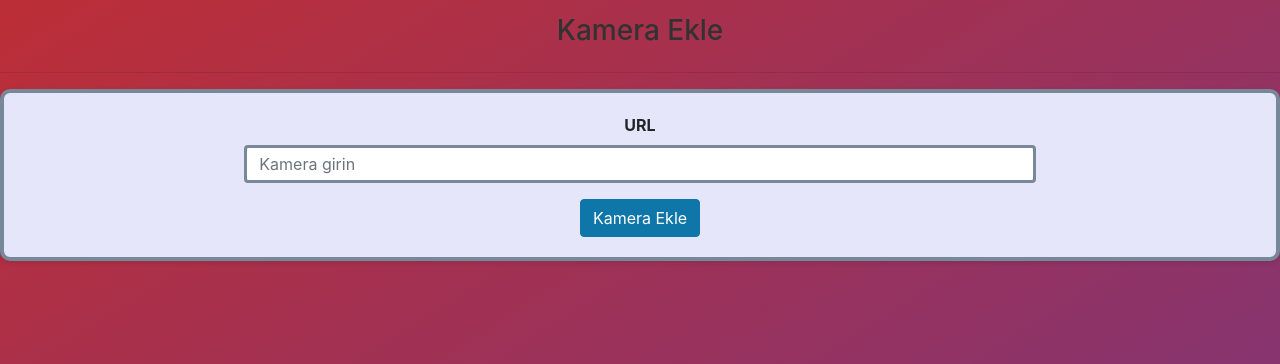
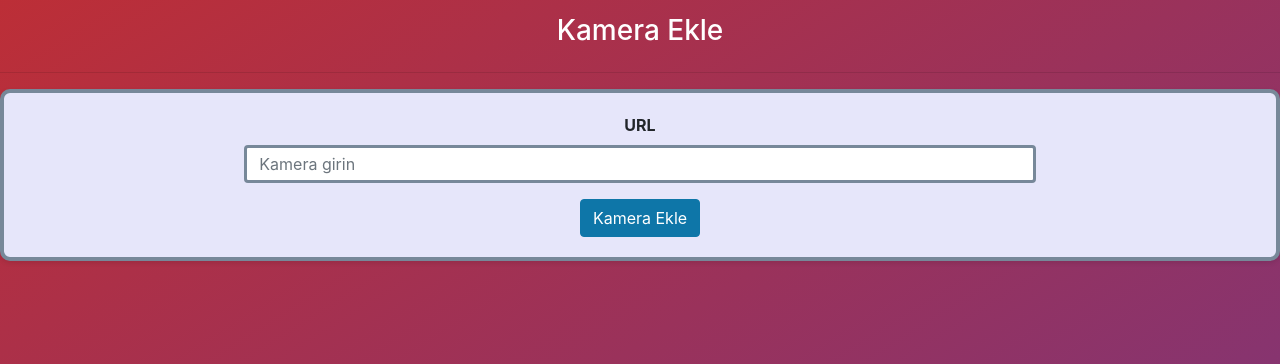
Before and after one commit to metecesmeliler/horsedetection, a FastAPI app: template templates/add_rtsp.html in a window 1280 px wide. Shown: the part 56-420 px from the top of the page. Run offline with FastAPI, Linux system fonts and the light colour scheme; the template is opened without the code that fills it, so the values that code supplies are empty; some libraries are stand-ins or nearby versions.

Commit message:
Several color changes

```diff
--- a/templates/add_rtsp.html
+++ b/templates/add_rtsp.html
@@ -2,7 +2,7 @@
 
 {% block content %}
 <div class="center-content">
-<h3>Kamera Ekle</h3>
+<h3 style="color: white;">Kamera Ekle</h3>
 </div>
 <hr>
 {% if msg %}
--- a/templates/adjust_roi.html
+++ b/templates/adjust_roi.html
@@ -2,7 +2,7 @@
 
 {% block content %}
 <div class="center-content">
-<h3>ROI Ayarla</h3>
+<h3 style="color: white;">ROI Ayarla</h3>
 </div>
 <hr>
 <div class="jumbotron text-center custom-jumbotron">
```
